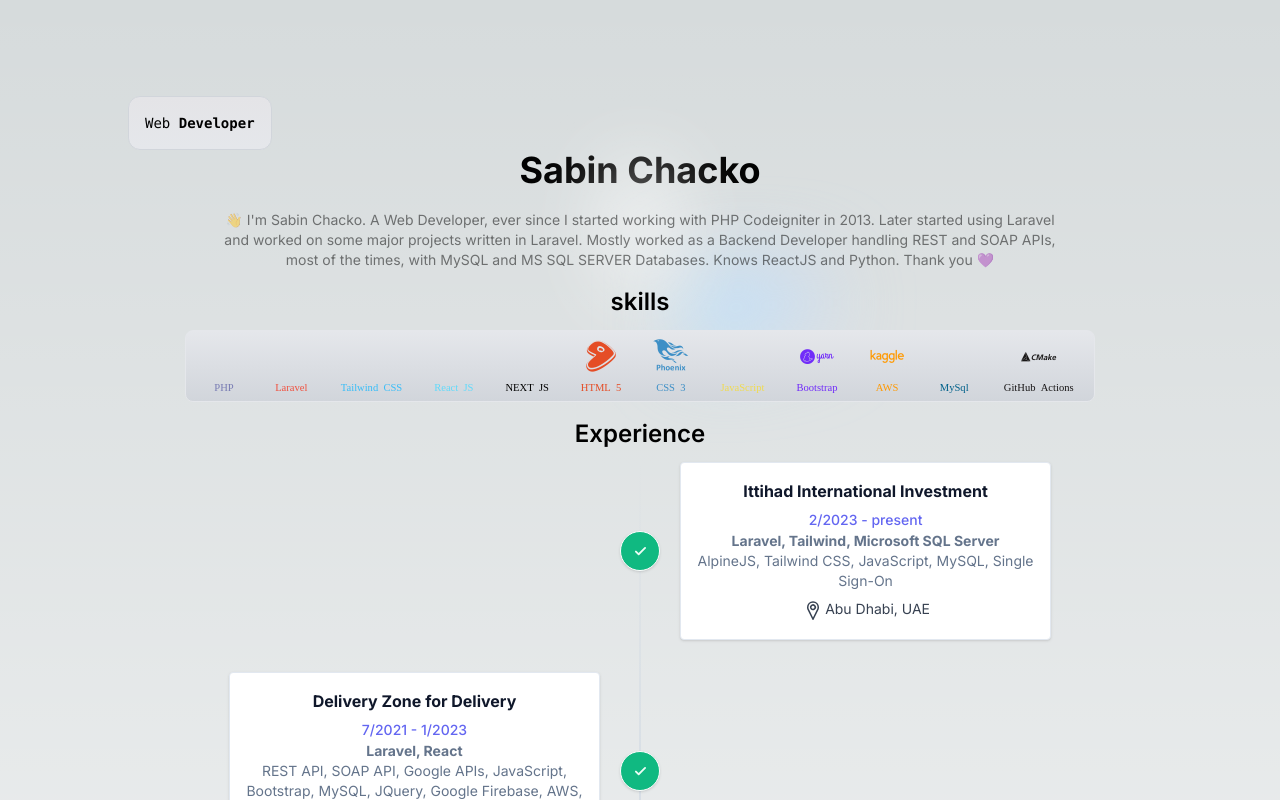
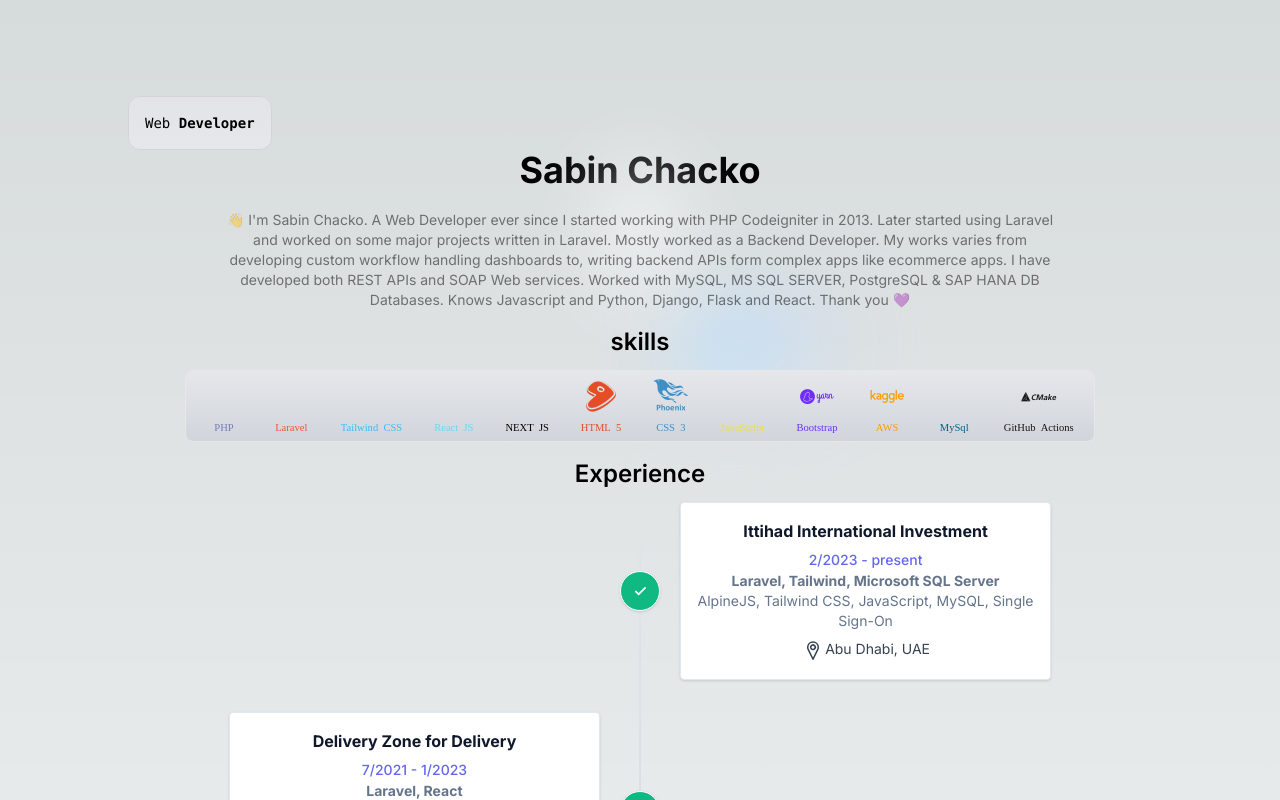
Before and after one commit to sabinchacko03/sabinchacko03.github.io, a Next.js app: page / in a window 1280 px wide. Shown: the top 800 px of the page. Built offline with nearby package versions, Linux system fonts and the light colour scheme.

Commit message:
Update page.js

```diff
--- a/app/page.js
+++ b/app/page.js
@@ -25,7 +25,7 @@
           Sabin Chacko
         </h1>
         <p className={`m-0 md:mt-5 max-w-[95ch] text-sm opacity-50`}>
-          {"👋 I'm Sabin Chacko. A Web Developer, ever since I started working with PHP Codeigniter in 2013. Later started using Laravel and worked on some major projects written in Laravel. Mostly worked as a Backend Developer handling REST and SOAP APIs, most of the times, with MySQL and MS SQL SERVER Databases. Knows ReactJS and Python. Thank you 💜"}
+          {"👋 I'm Sabin Chacko. A Web Developer ever since I started working with PHP Codeigniter in 2013. Later started using Laravel and worked on some major projects written in Laravel. Mostly worked as a Backend Developer. My works varies from developing custom workflow handling dashboards to, writing backend APIs form complex apps like ecommerce apps. I have developed both REST APIs and SOAP Web services. Worked with MySQL, MS SQL SERVER, PostgreSQL & SAP HANA DB Databases. Knows Javascript and Python, Django, Flask and React. Thank you 💜"}
         </p>
       </div>
 
```
